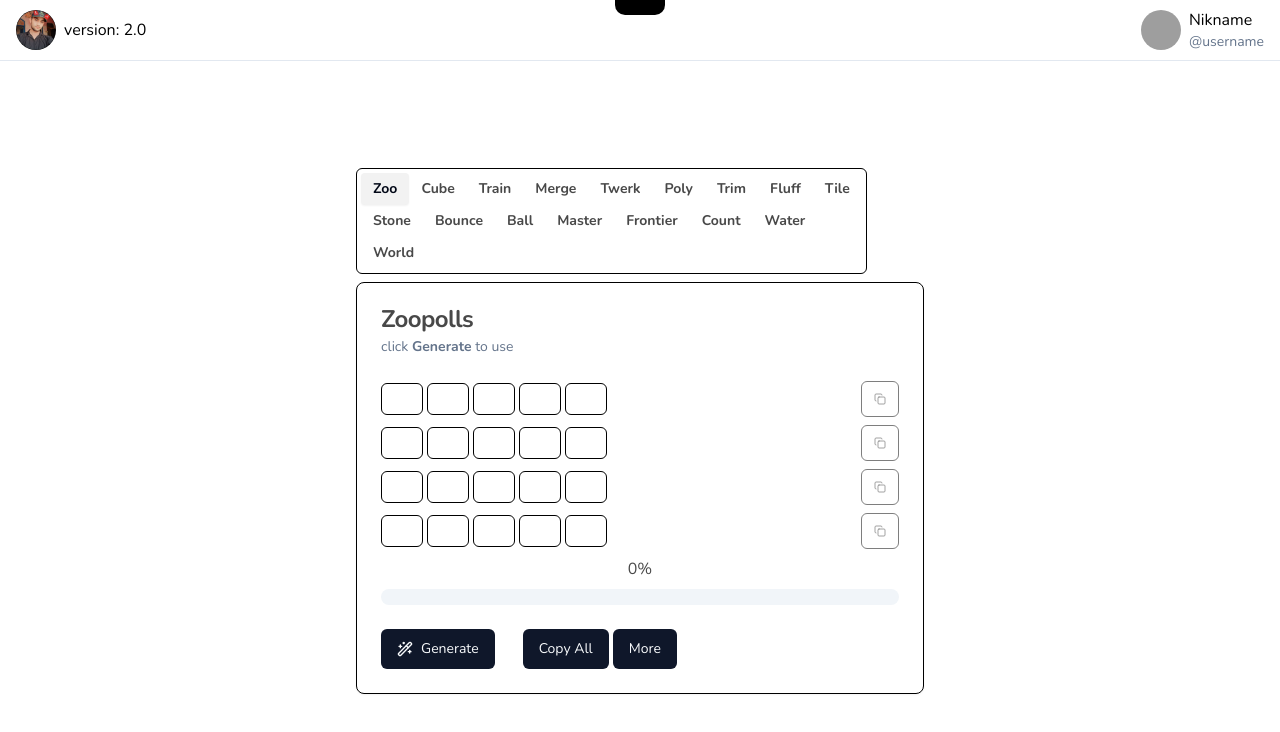
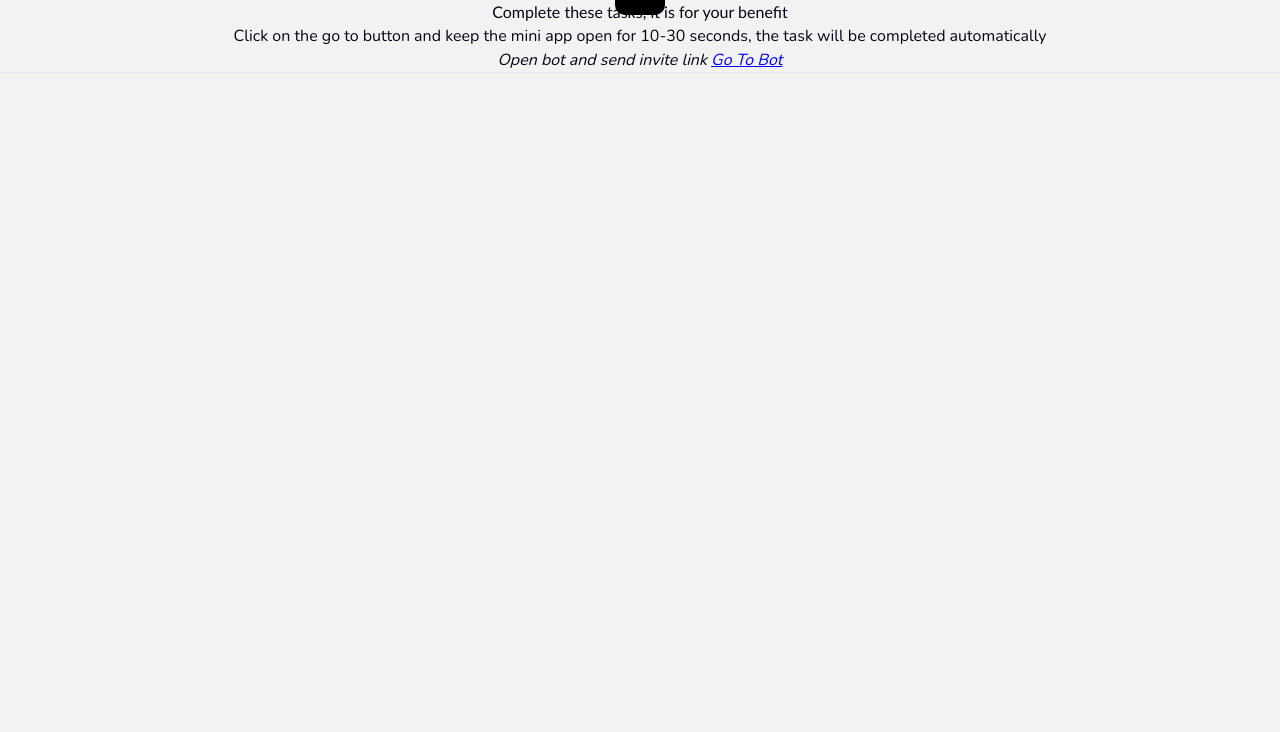
Before and after one commit to HackerJaatWorld/keys, a plain HTML site: page index.html in a window 1280 px wide. Drawn offline with Linux system fonts and the light colour scheme; grey boxes are pictures that could not be loaded; files whose address does not match are found by name.

Commit message:
Update index.html

```diff
--- a/index.html
+++ b/index.html
@@ -38,13 +38,36 @@
     </div>
   </div>
 
+
+  <canvas id="canvas"></canvas>
+
+  <div id="ads_box">
+    <center>
+      <h3 style="font-family: 'Gill Sans', 'Gill Sans MT', Calibri, 'Trebuchet MS', sans-serif;">Complete these
+        tasks,
+        it is for your benefit </h3>
+      <p>Click on the go to button and keep the mini app open for 10-30 seconds, the task will be completed
+        automatically
+      </p>
+      <h2 style="font-style: italic;">Open bot and send invite link <a href="https://t.me/MiningSolutionBot"
+          style="text-decoration: underline; color: blue;"> Go To Bot</a></h2>
+    </center>
+    <hr>
+
+  </div>
+
+  <div id="adsContainer">
+
+  </div>
+
   <div id="root"
-    style="position: absolute;top: 50%;left: 50%;transform: translate(-50%,-50%); height: 100%; width:100%; overflow: hidden;">
+    style="position: absolute;top: 50%;left: 50%;transform: translate(-50%,-50%); height: 100%; width:100%; overflow: hidden; display: none;">
   </div>
   <div id="root_more"
-    style="position: absolute;top: 50%;left: 50%;transform: translate(-50%,-50%); height: 100%; width:100%; overflow: hidden;display: none;">
+    style="position: absolute;top: 50%;left: 50%;transform: translate(-50%,-50%); height: 100%; width:100%; overflow: hidden; background: gray;display: none;">
   </div>
   <script src="assets/news.js"></script>
+  <script src="assets/ad.js"></script>
 </body>
 
 </html>
```
